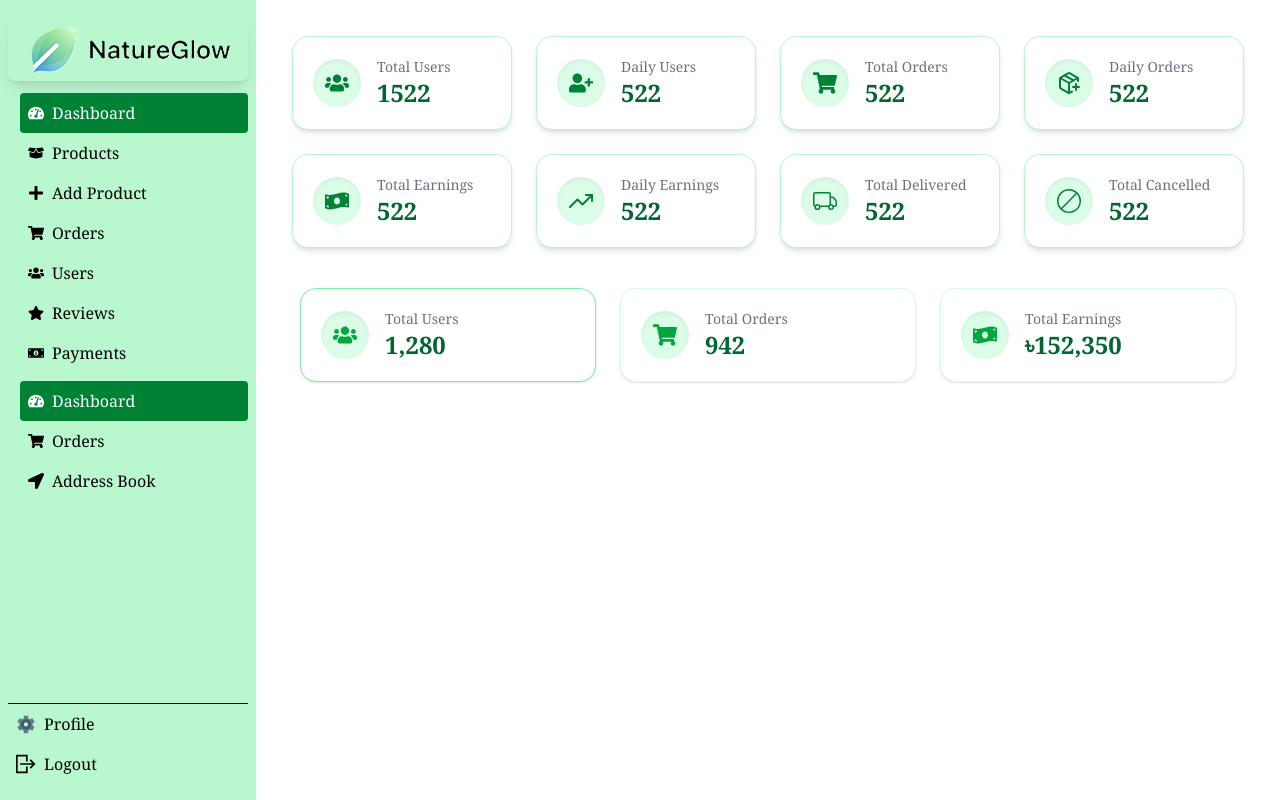
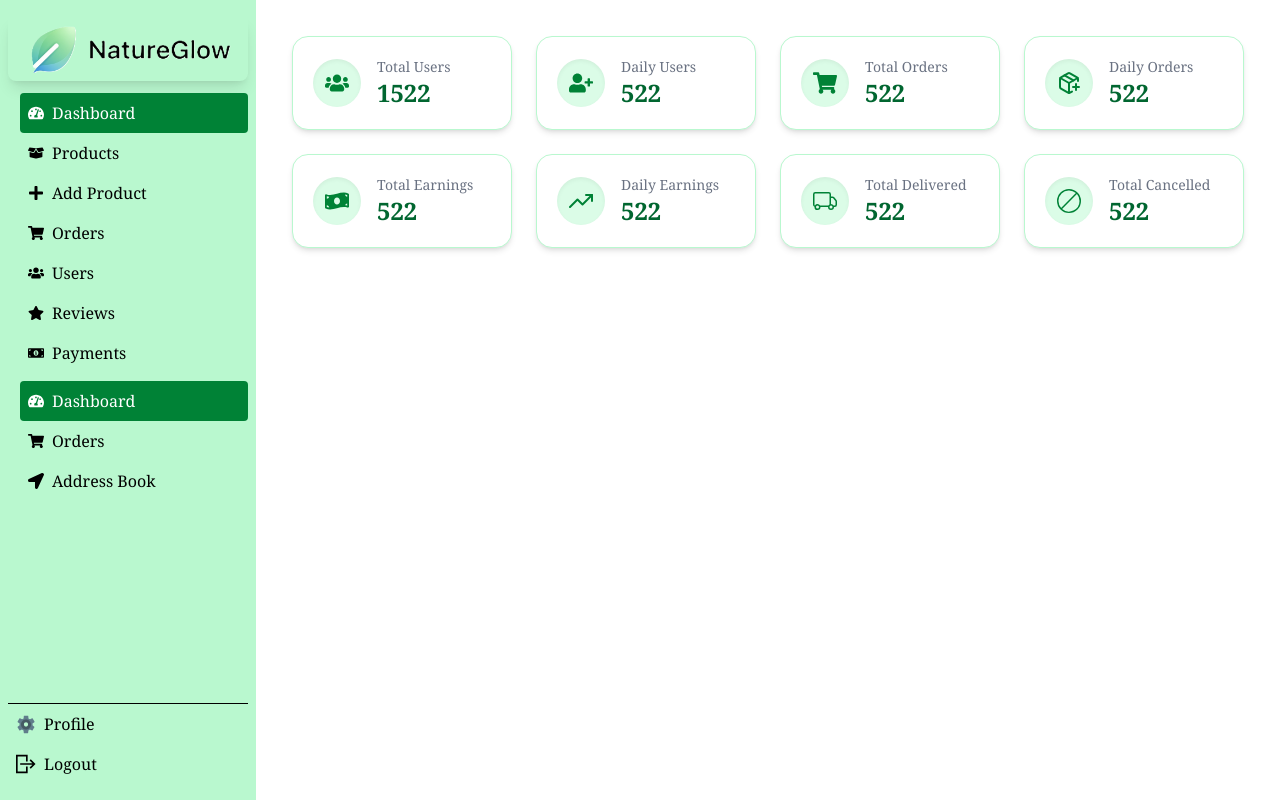
Before and after one commit to md-abu-naim/NatureGlow, a React (Vite) app: page /dashboard/admin-dashboard in a window 1280 px wide. Built offline with nearby package versions, Linux system fonts and the light colour scheme; no server answers.

Commit message:
admin dasboard page first section design complete

```diff
--- a/src/Pages/Dashboard/AdminBar/AdminDashboard.jsx
+++ b/src/Pages/Dashboard/AdminBar/AdminDashboard.jsx
@@ -89,41 +89,6 @@ const AdminDashboard = () => {
                     </div>
                 </div>
             </section>
-
-            <div className="grid grid-cols-2 sm:grid-cols-2 lg:grid-cols-3 gap-6 p-6">
-                {/* Total Users */}
-                <div className="bg-white border border-green-300 rounded-2xl shadow-sm hover:shadow-md transition-all p-5 flex items-center gap-4">
-                    <div className="bg-green-100 text-green-600 p-3 rounded-full shadow-inner">
-                        <FaUsers className="text-2xl" />
-                    </div>
-                    <div>
-                        <p className="text-sm text-gray-500 font-medium">Total Users</p>
-                        <h3 className="text-2xl font-semibold text-green-800">1,280</h3>
-                    </div>
-                </div>
-
-                {/* Total Orders */}
-                <div className="bg-white border border-green-100 rounded-2xl shadow-sm hover:shadow-md transition-all p-5 flex items-center gap-4">
-                    <div className="bg-green-100 text-green-600 p-3 rounded-full shadow-inner">
-                        <FaShoppingCart className="text-2xl" />
-                    </div>
-                    <div>
-                        <p className="text-sm text-gray-500 font-medium">Total Orders</p>
-                        <h3 className="text-2xl font-semibold text-green-800">942</h3>
-                    </div>
-                </div>
-
-                {/* Total Earnings */}
-                <div className="bg-white border border-green-100 rounded-2xl shadow-sm hover:shadow-md transition-all p-5 flex items-center gap-4">
-                    <div className="bg-green-100 text-green-600 p-3 rounded-full shadow-inner">
-                        <FaMoneyBillWave className="text-2xl" />
-                    </div>
-                    <div>
-                        <p className="text-sm text-gray-500 font-medium">Total Earnings</p>
-                        <h3 className="text-2xl font-semibold text-green-800">৳152,350</h3>
-                    </div>
-                </div>
-            </div>
         </div>
     );
 };
```
